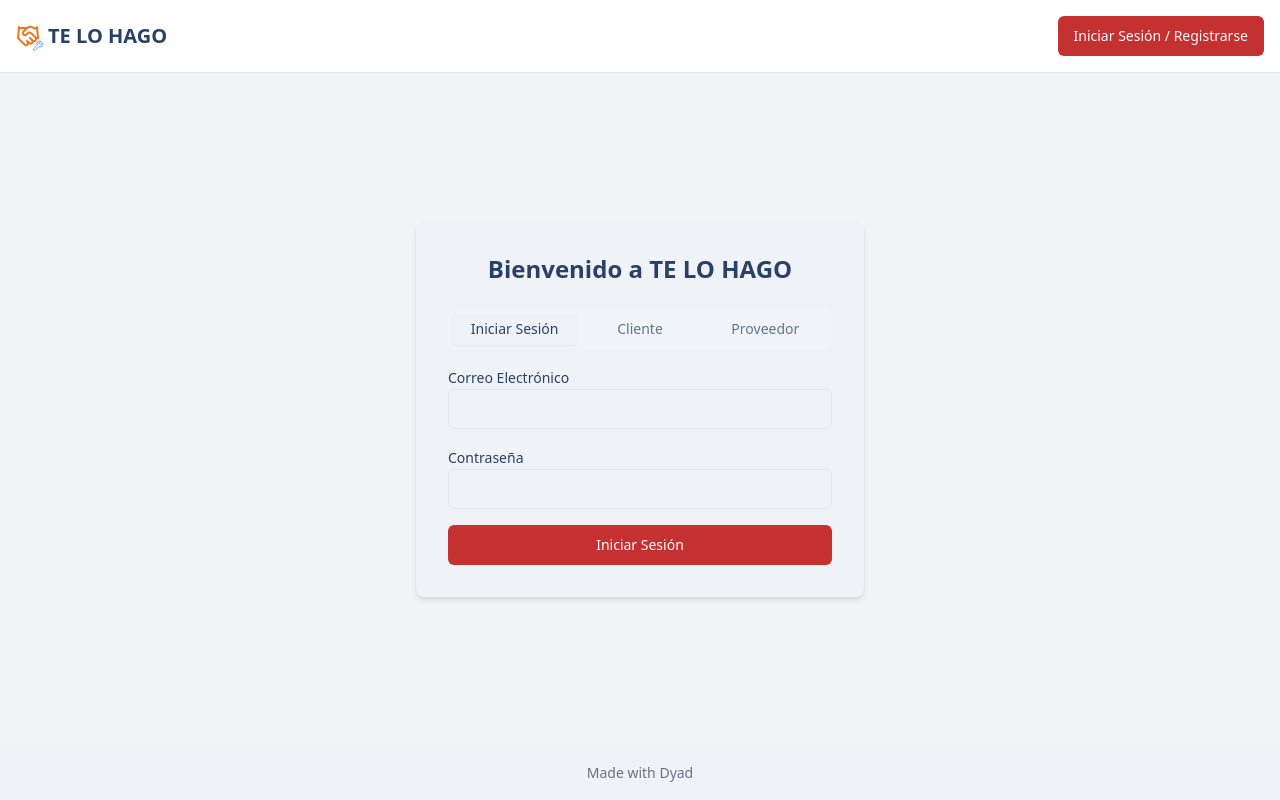
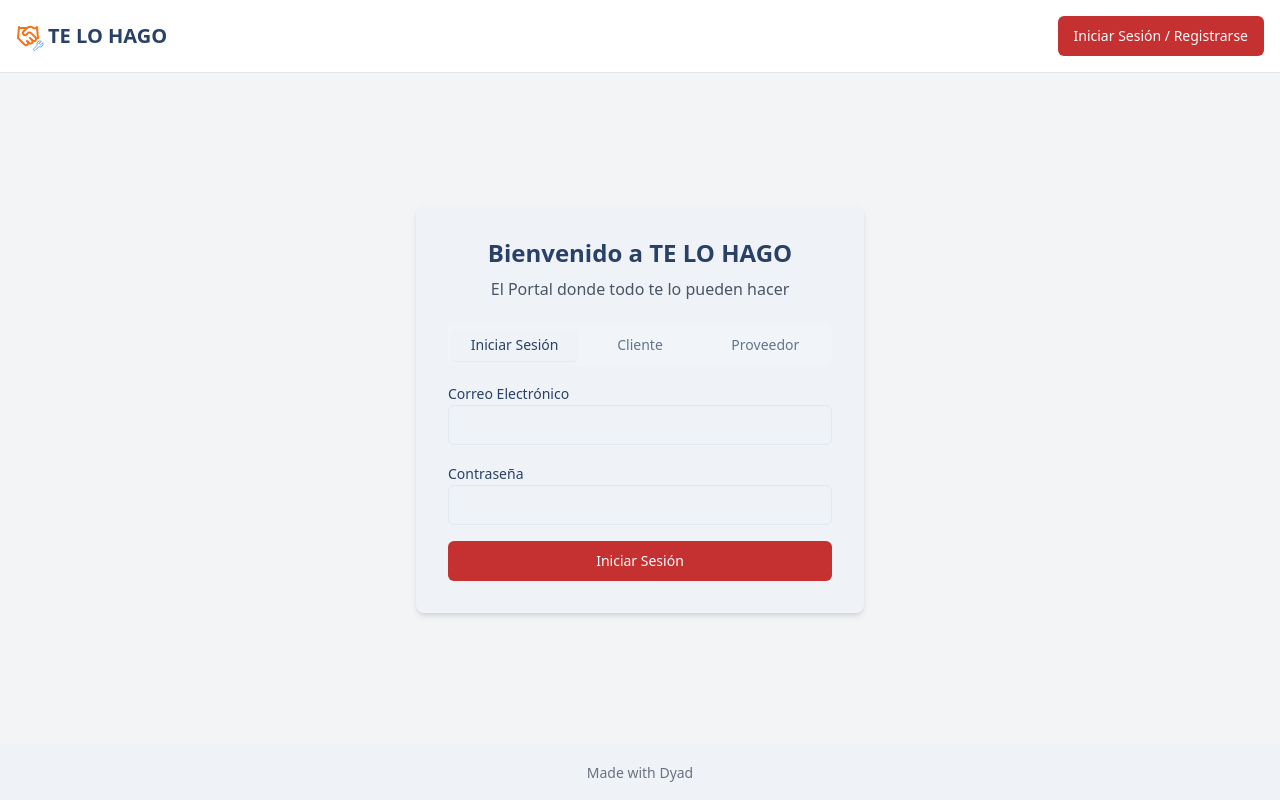
Before and after one commit to franpere1/gentle-binturong-roll, a React (Vite) app: page /auth in a window 1280 px wide. Built offline with nearby package versions, Linux system fonts and the light colour scheme.

Commit message:
[dyad] Añadiendo un subtítulo a la página de autenticación - wrote 1 file(s)

```diff
--- a/src/pages/Auth.tsx
+++ b/src/pages/Auth.tsx
@@ -42,9 +42,12 @@ const Auth: React.FC = () => {
       <Header />
       <div className="flex-grow flex items-center justify-center bg-gray-100 dark:bg-gray-900 p-4">
         <div className="w-full max-w-md bg-card dark:bg-gray-800 p-8 rounded-lg shadow-md">
-          <h2 className="text-2xl font-bold text-center mb-6 text-foreground dark:text-foreground">
+          <h2 className="text-2xl font-bold text-center mb-2 text-foreground dark:text-foreground">
             Bienvenido a TE LO HAGO
           </h2>
+          <p className="text-md text-center text-gray-600 dark:text-gray-400 mb-6">
+            El Portal donde todo te lo pueden hacer
+          </p>
           <Tabs value={activeTab} onValueChange={setActiveTab} className="w-full">
             <TabsList className="grid w-full grid-cols-3">
               <TabsTrigger value="login">Iniciar Sesión</TabsTrigger>
```
